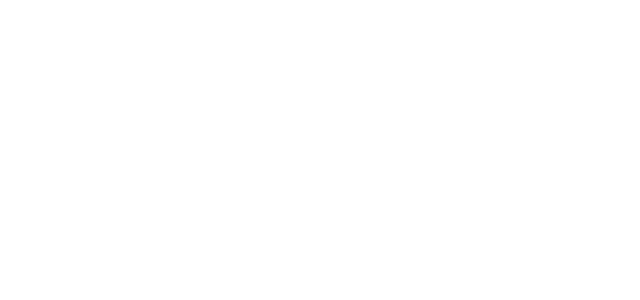
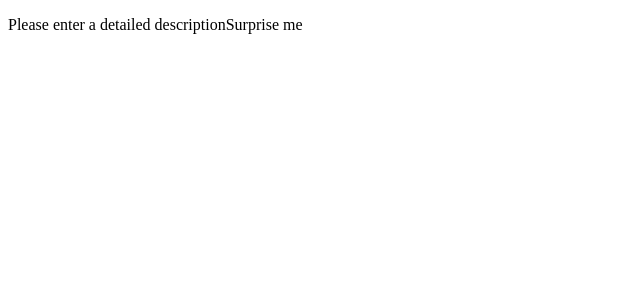
Before and after one commit to marskimiko/ai-image-generator, a JavaScript app: page / in a window 1280 px wide. Shown: the top 300 px of the page, without its empty margins (0-640 px from the left). Built offline with nearby package versions, Linux system fonts and the light colour scheme; the HTML template or start-up script is replaced by a standard one.

Commit message:
add surprise options array

```diff
--- a/src/App.js
+++ b/src/App.js
@@ -1,7 +1,18 @@
 const App = () => {
+  const surpriseOptions = [
+    'A blue ostrich eating melon',
+    'A matisse style shark on the telephone',
+    'A pineapple sunbathing on an island'
+  ]
+
   return (
     <div className="app">
-
+      <section className="search-section">
+        <p>Please enter a detailed description
+          <span className="surprise">Surprise me</span>
+        </p>
+      </section>
+      <section className="image-section"></section>
     </div>
   );
 }
```
